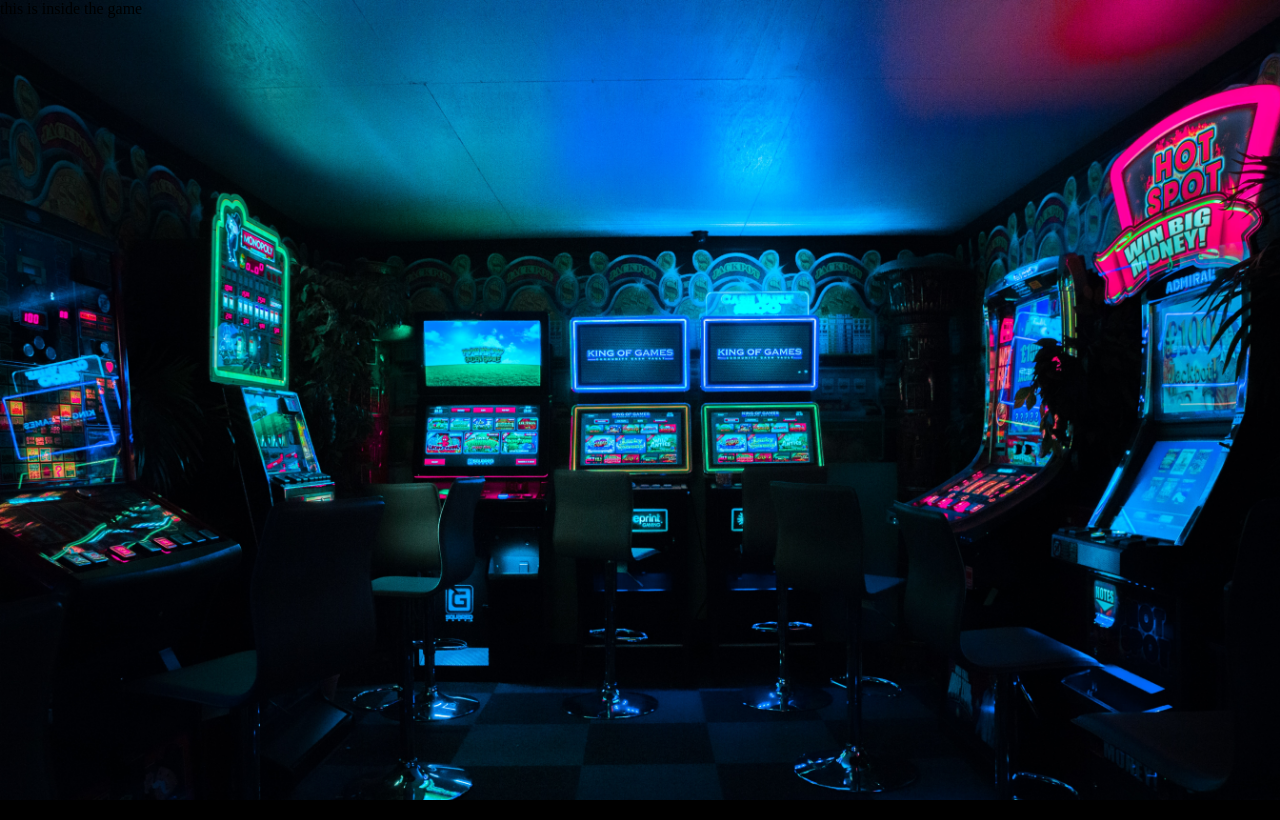
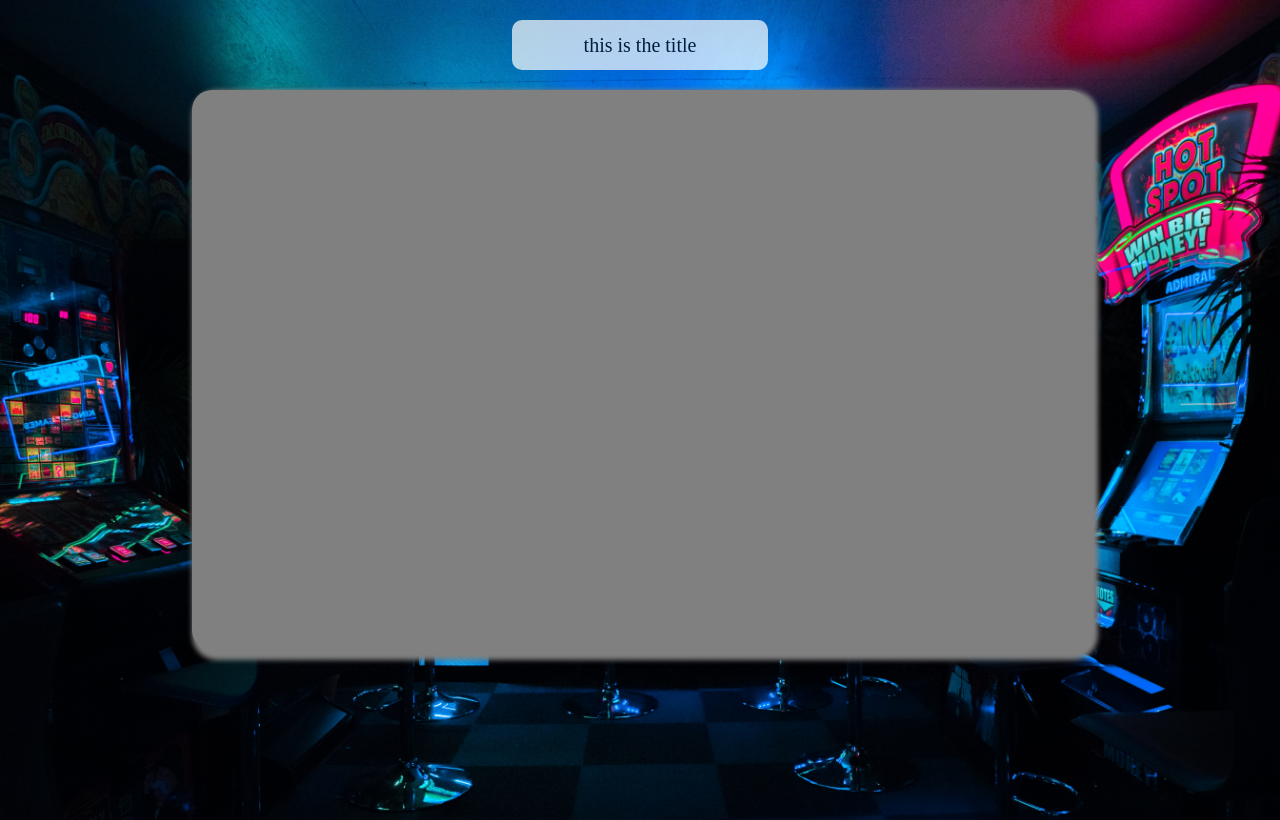
Before and after one commit to inspizzz/ECM1417-Coursework, a PHP site: page /pairs.php in a window 1280 px wide. Shown: the part 60-880 px from the top of the page. Run offline with PHP 8.4, Linux system fonts and the light colour scheme; the visitor is signed in with stand-in values (Sample User, id 1).

Commit message:
began work on pairs game, structuring the page and so on, more tomorrow

```diff
--- /dev/null
+++ b/css/pairs.css
@@ -0,0 +1,35 @@
+#main {
+    display: flex;
+    flex-direction: column;
+    /*justify-content: center;*/
+    align-items: center;
+    gap: 20px;
+    padding-top: 20px;
+}
+
+.titleCont {
+    background-color: white;
+
+    width: 20vw;
+    height: 50px;
+    border-radius: 10px;
+
+    display: flex;
+    justify-content: center;
+    align-items: center;
+    opacity: 0.7;
+}
+
+.titleCont > * {
+    font-size: 20px;
+}
+
+.gameCont {
+    width: 70vw;
+    height: 70vh;
+
+
+    background-color: gray;
+    box-shadow: 5px 5px 5px 5px gray;
+    border-radius: 20px;
+}
--- a/css/registration.css
+++ b/css/registration.css
@@ -31,10 +31,8 @@
 
 #main {
     display: flex;
-
     align-items: center;
     justify-content: center;
-
 }
 
 .registrationCont {
@@ -53,10 +51,8 @@
 }
 
 .usernameCont {
-
     display: flex;
     flex-direction: column;
-
     align-items: center;
 }
 
--- a/pairs.php
+++ b/pairs.php
@@ -2,6 +2,7 @@
 <html>
     <head>
         <link rel="stylesheet" href="./css/global.css">
+        <link rel="stylesheet" href="./css/pairs.css">
     </head>
 
     <body>
@@ -12,7 +13,17 @@
         </div>
 
         <div id="main">
-            this is inside the game
+            <div class="titleCont">
+                <h> this is the title </h>
+            </div>
+
+            <div class="gameCont">
+
+            </div>
+
+            <script>
+
+            </script>
         </div>
     </body>
 </html>
```
